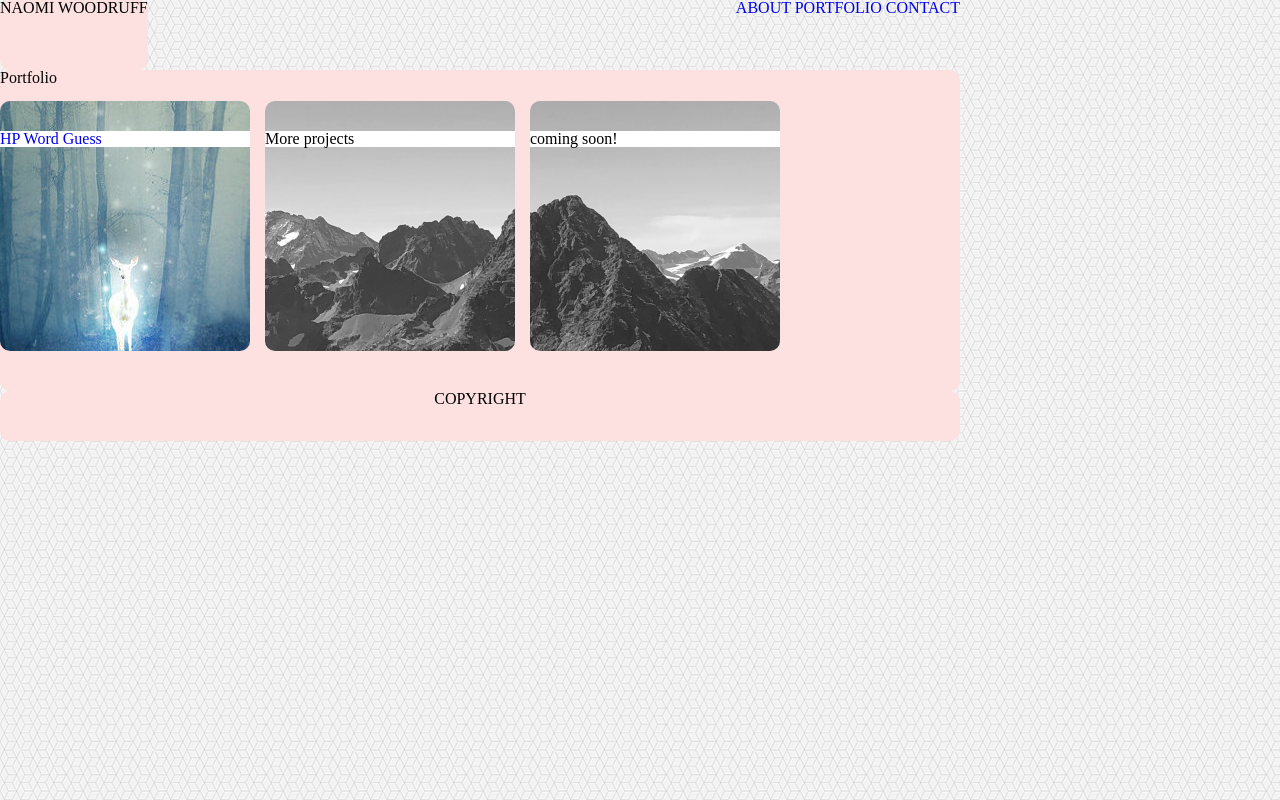
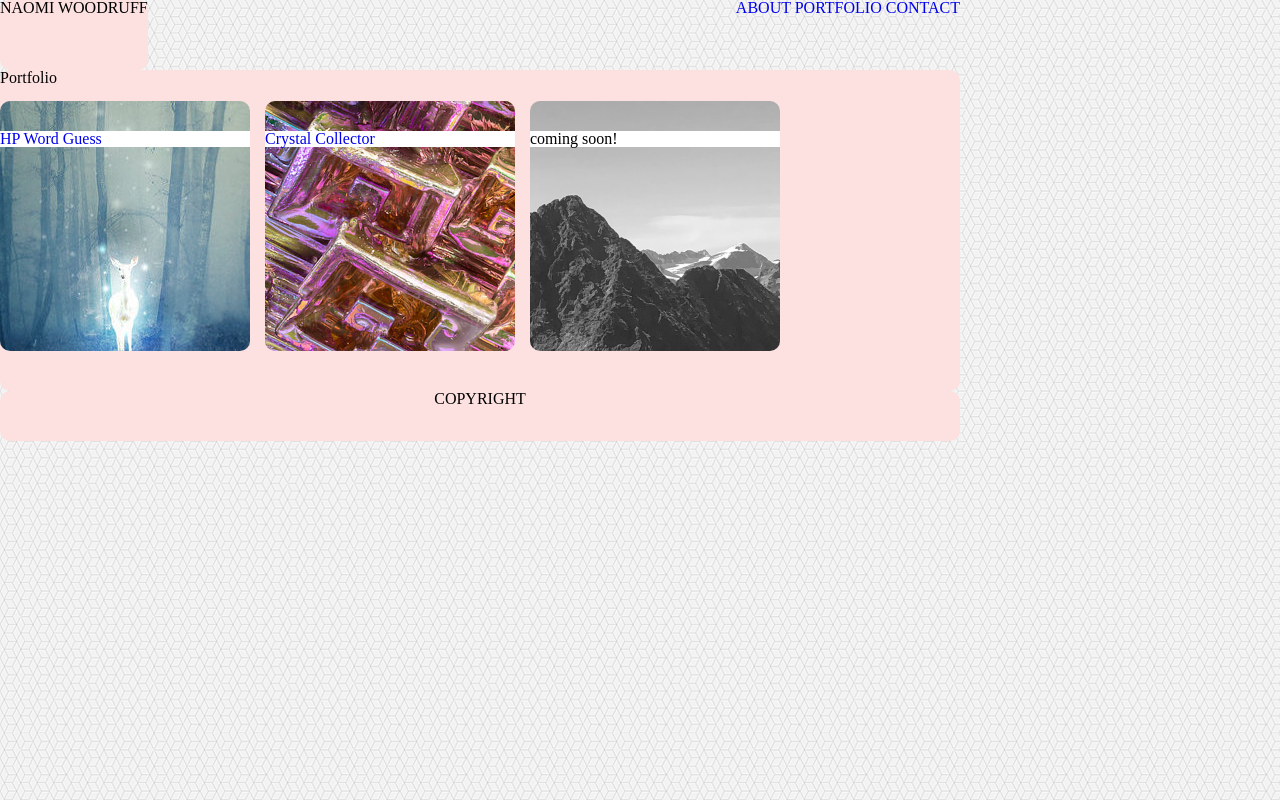
Before and after one commit to naywood/Responsive-Portfolio, a plain HTML site: page portfolio.html in a window 1280 px wide. Drawn offline with Linux system fonts and the light colour scheme; files that its build step writes are made by us from their sources.

Commit message:
added link to new project

```diff
--- a/assets/css/style.css
+++ b/assets/css/style.css
@@ -106,7 +106,7 @@ p{
 
 }
 .item2{
-  background-image: url(../images/m2.jpg);
+  background-image: url(../images/crystal.png);
 
 }
 
--- a/portfolio.html
+++ b/portfolio.html
@@ -31,7 +31,7 @@
         </div>
 
         <div class="item item2">
-          <div class="textbox"> More projects</div>
+          <div class="textbox"> <a href="https://naywood.github.io/unit-4-game/"> Crystal Collector</a></div>
         </div>
 
           <div class="item item3">
```
Also changed, not shown: assets/images/crystal.png (added), 3 other files.
